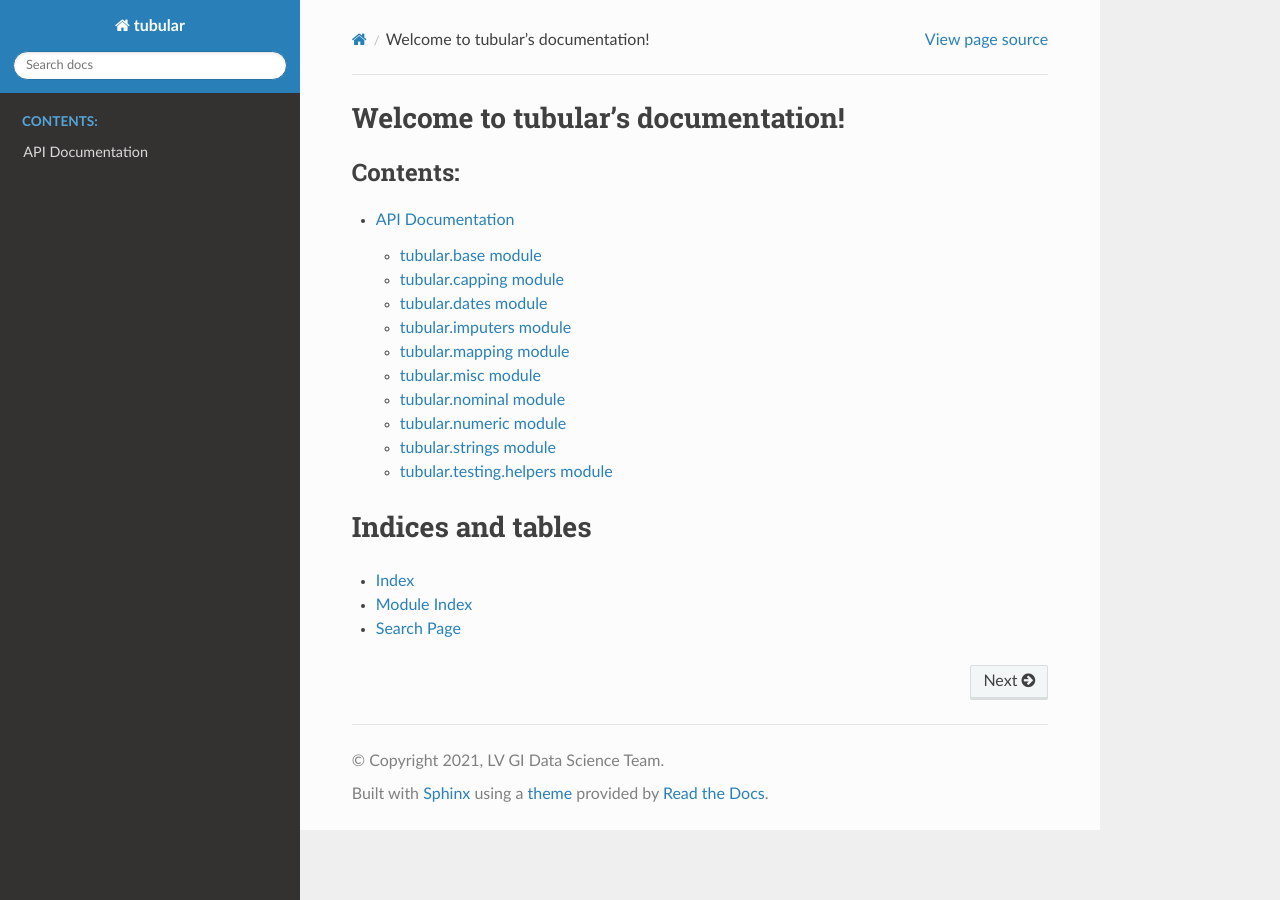
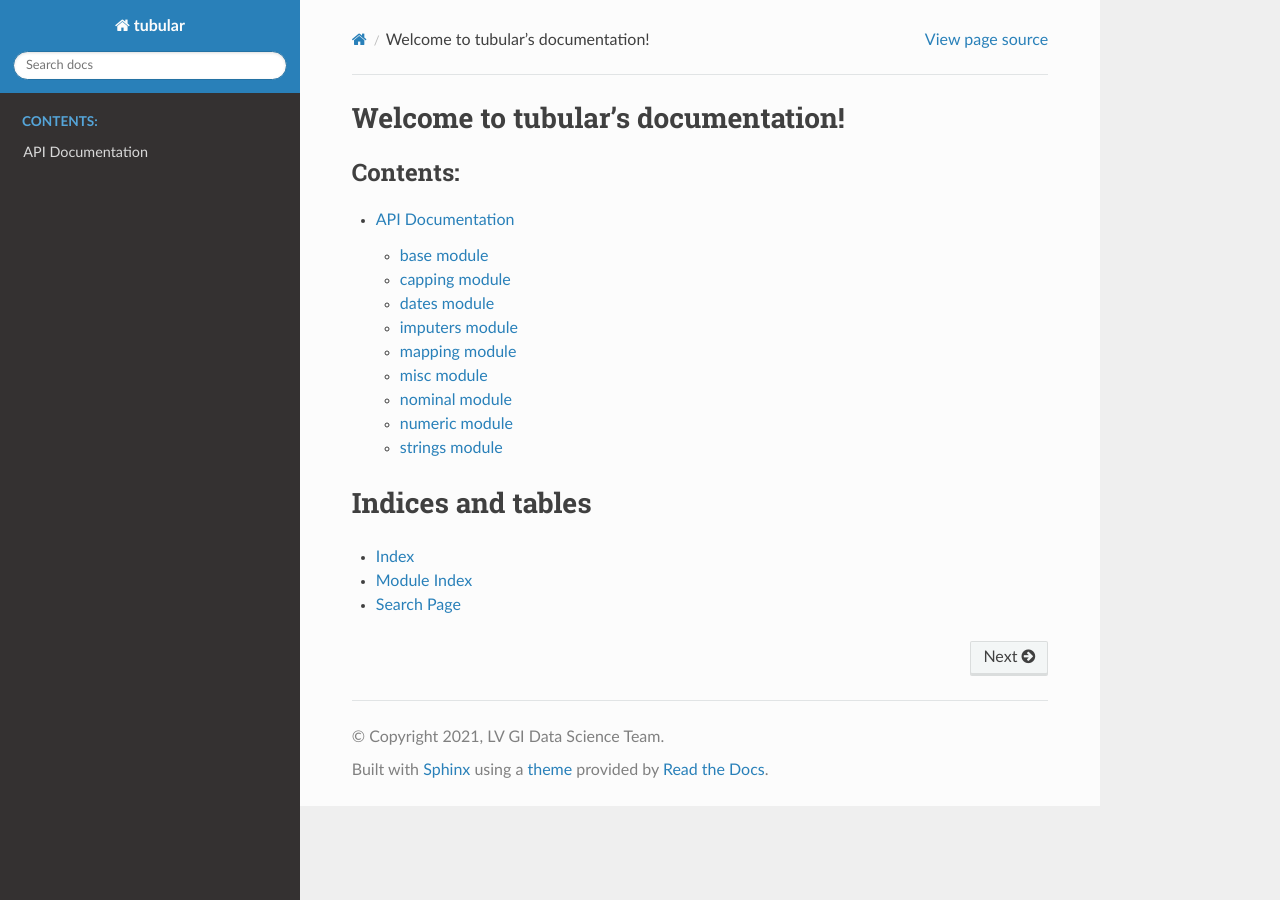
Before and after one commit to lvgig/tubular, a Sphinx documentation site: the page built from docs/source/index.rst, in a window 1280 px wide. Built offline with Sphinx 7.4.7 and the Read the Docs theme 2.0.0, drawn with Linux system fonts in a browser that asks for light colours.

```diff
--- a/docs/source/api/tubular.base.rst
+++ /dev/null
@@ -1,7 +0,0 @@
-tubular.base module
-===================
-
-.. automodule:: tubular.base
-   :members:
-   :undoc-members:
-   :show-inheritance:
--- a/docs/source/api/tubular.capping.rst
+++ /dev/null
@@ -1,7 +0,0 @@
-tubular.capping module
-======================
-
-.. automodule:: tubular.capping
-   :members:
-   :undoc-members:
-   :show-inheritance:
--- a/docs/source/api/tubular.dates.rst
+++ /dev/null
@@ -1,7 +0,0 @@
-tubular.dates module
-====================
-
-.. automodule:: tubular.dates
-   :members:
-   :undoc-members:
-   :show-inheritance:
--- a/docs/source/api/tubular.imputers.rst
+++ /dev/null
@@ -1,7 +0,0 @@
-tubular.imputers module
-=======================
-
-.. automodule:: tubular.imputers
-   :members:
-   :undoc-members:
-   :show-inheritance:
--- a/docs/source/api/tubular.mapping.rst
+++ /dev/null
@@ -1,7 +0,0 @@
-tubular.mapping module
-======================
-
-.. automodule:: tubular.mapping
-   :members:
-   :undoc-members:
-   :show-inheritance:
--- a/docs/source/api/tubular.misc.rst
+++ /dev/null
@@ -1,7 +0,0 @@
-tubular.misc module
-===================
-
-.. automodule:: tubular.misc
-   :members:
-   :undoc-members:
-   :show-inheritance:
--- a/docs/source/api/tubular.nominal.rst
+++ /dev/null
@@ -1,7 +0,0 @@
-tubular.nominal module
-======================
-
-.. automodule:: tubular.nominal
-   :members:
-   :undoc-members:
-   :show-inheritance:
--- a/docs/source/api/tubular.numeric.rst
+++ /dev/null
@@ -1,7 +0,0 @@
-tubular.numeric module
-======================
-
-.. automodule:: tubular.numeric
-   :members:
-   :undoc-members:
-   :show-inheritance:
--- a/docs/source/api/tubular.strings.rst
+++ /dev/null
@@ -1,7 +0,0 @@
-tubular.strings module
-======================
-
-.. automodule:: tubular.strings
-   :members:
-   :undoc-members:
-   :show-inheritance:
--- a/docs/source/api/tubular.testing.helpers.rst
+++ /dev/null
@@ -1,7 +0,0 @@
-tubular.testing.helpers module
-==============================
-
-.. automodule:: tubular.testing.helpers
-   :members:
-   :undoc-members:
-   :show-inheritance:
--- a/docs/source/conf.py
+++ b/docs/source/conf.py
@@ -23,7 +23,7 @@ copyright = "2021, LV GI Data Science Team"
 author = "LV GI Data Science Team"
 
 # The full version, including alpha/beta/rc tags
-release = "0.2.15"
+release = "0.3.0"
 
 
 # -- General configuration ---------------------------------------------------
@@ -33,6 +33,7 @@ release = "0.2.15"
 # ones.
 extensions = [
     "sphinx.ext.autodoc",
+    "sphinx.ext.autosummary",
     "sphinx.ext.napoleon",
     "sphinx.ext.viewcode",
     "sphinx_rtd_theme",
--- a/docs/source/index.rst
+++ b/docs/source/index.rst
@@ -10,7 +10,7 @@ Welcome to tubular's documentation!
    :maxdepth: 2
    :caption: Contents:
 
-   api
+   API Documentation <api>
 
 
 
```
Also changed, not shown: docs/source/api.rst (+97 -6 lines), docs/README.md (added), 2 other files.
